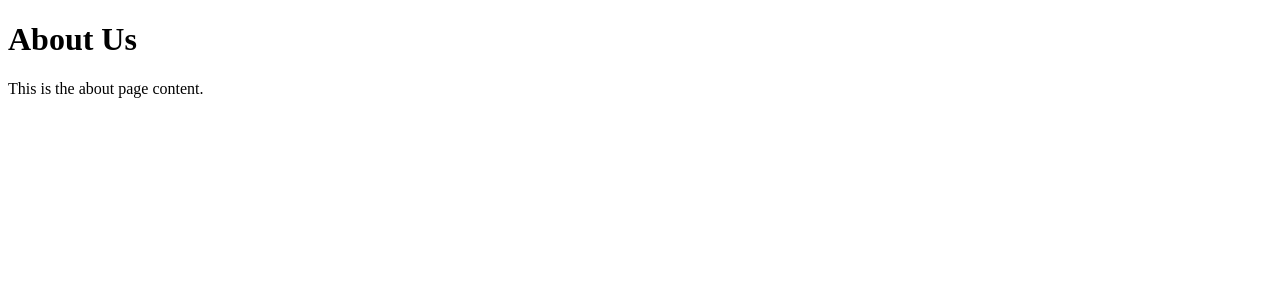
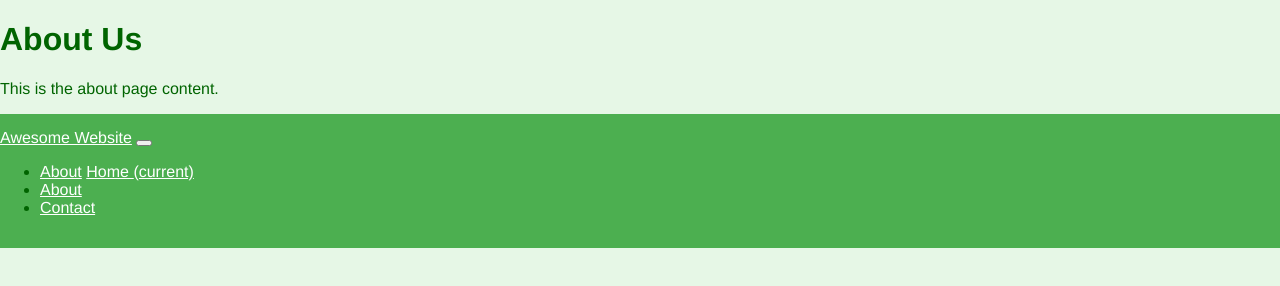
Before and after one commit to brandstetter64/my_website, a plain HTML site: page page2.html in a window 1280 px wide. Drawn offline with nearby package versions, Linux system fonts and the light colour scheme.

Commit message:
your commit

```diff
--- a/page2.html
+++ b/page2.html
@@ -4,9 +4,34 @@
   <meta charset="UTF-8">
   <meta name="viewport" content="width=device-width, initial-scale=1.0">
   <title>About Us</title>
+  <link rel="stylesheet" href="styles.css">
+   <script src="https://code.jquery.com/jquery-3.5.1.slim.min.js"></script>
+  <script src="script.js"></script>
 </head>
 <body>
   <h1>About Us</h1>
   <p>This is the about page content.</p>
+  <header>
+    <nav class="navbar navbar-expand-lg navbar-dark bg-dark">
+      <a class="navbar-brand" href="#">Awesome Website</a>
+      <button class="navbar-toggler" type="button" data-toggle="collapse" data-target="#navbarNav" aria-controls="navbarNav" aria-expanded="false" aria-label="Toggle navigation">
+        <span class="navbar-toggler-icon"></span>
+      </button>
+      <div class="collapse navbar-collapse" id="navbarNav">
+        <ul class="navbar-nav ml-auto">
+          <li class="nav-item active">
+            <a href="page2.html" class="nav-link">About</a>
+
+            <a class="nav-link" href="#">Home <span class="sr-only">(current)</span></a>
+          </li>
+          <li class="nav-item">
+            <a class="nav-link" href="#">About</a>
+          </li>
+          <li class="nav-item">
+            <a class="nav-link" href="#">Contact</a>
+          </li>
+        </ul>
+      </div>
+    </nav>
 </body>
 </html>
```
